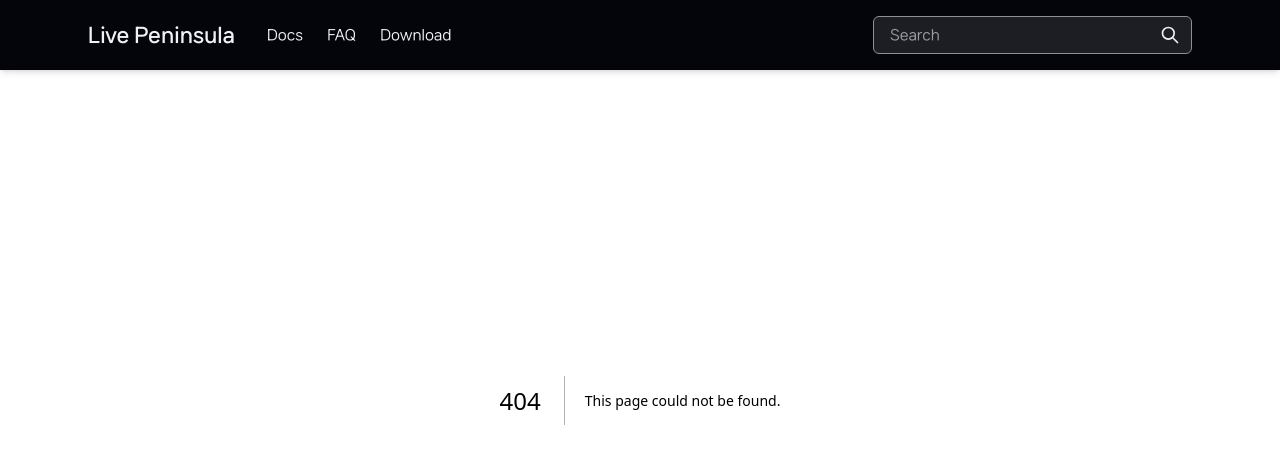
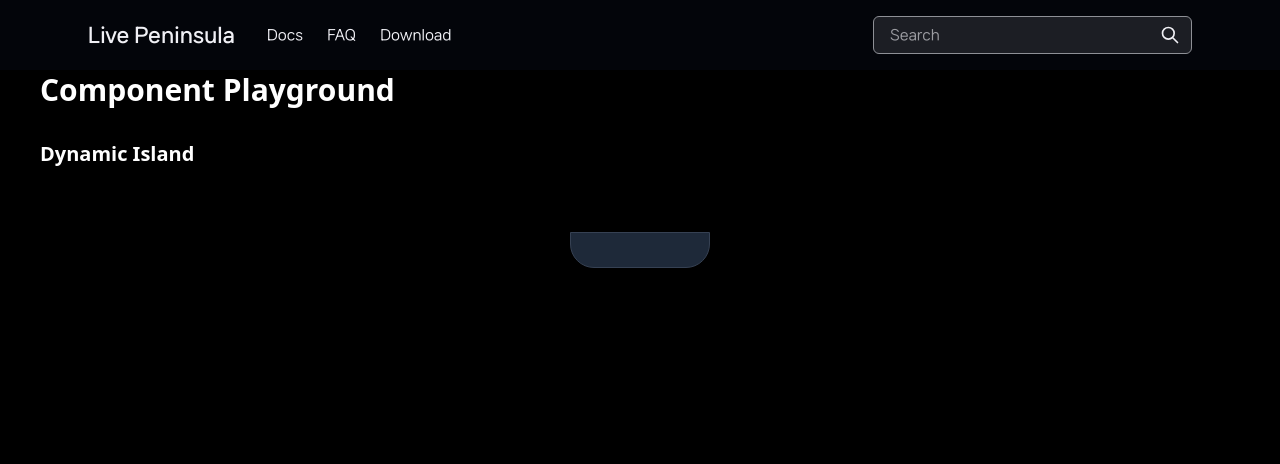
Before and after one commit to SnP-Potato/live-peninsula-web, a Next.js app: page /test-page in a window 1280 px wide. Before the commit this address had no page. Shown: the top 464 px of the page. Built offline with nearby package versions, Linux system fonts and the light colour scheme.

Commit message:
feat: add temporary test-page

```diff
--- a/src/app/draft/draft.tsx
+++ /dev/null
@@ -1,20 +0,0 @@
-import Link from 'next/link';
-
-export default function Home() {
-  return (
-    <main className="bg-primary text-textlight flex min-h-screen flex-col items-center justify-center px-6">
-      <h1 className="text-textlight mb-4 text-4xl font-bold tracking-tight sm:text-5xl">
-        지금 다운로드, 간단하게 시작하세요
-      </h1>
-      <p className="text-textlight/80 mb-8 max-w-xl text-center text-lg sm:text-xl">
-        지금 바로 다운로드하고 새로운 경험을 시작해보세요.
-      </p>
-      <Link
-        href="/download"
-        className="bg-secondary text-textlight hover:bg-secondary-alt rounded-xl px-6 py-3 shadow-md transition"
-      >
-        다운로드 페이지로 이동 →
-      </Link>
-    </main>
-  );
-}
--- /dev/null
+++ b/src/app/draft/page.tsx
@@ -0,0 +1,16 @@
+'use client';
+
+import DynamicIsland from '@/components/DynamicIsland';
+
+export default function TestPage() {
+  return (
+    <div className="mt-8 min-h-screen space-y-10 bg-black p-10 font-sans text-white">
+      <h1 className="mb-8 text-3xl font-bold">Component Playground</h1>
+
+      <section>
+        <h2 className="mb-4 text-xl font-semibold">Dynamic Island</h2>
+        <DynamicIsland />
+      </section>
+    </div>
+  );
+}
--- /dev/null
+++ b/src/app/test-page/page.tsx
@@ -0,0 +1,16 @@
+'use client';
+
+import DynamicIsland from '@/components/DynamicIsland';
+
+export default function TestPage() {
+  return (
+    <div className="mt-8 min-h-screen space-y-10 bg-black p-10 font-sans text-white">
+      <h1 className="mb-8 text-3xl font-bold">Component Playground</h1>
+
+      <section>
+        <h2 className="mb-4 text-xl font-semibold">Dynamic Island</h2>
+        <DynamicIsland />
+      </section>
+    </div>
+  );
+}
```
